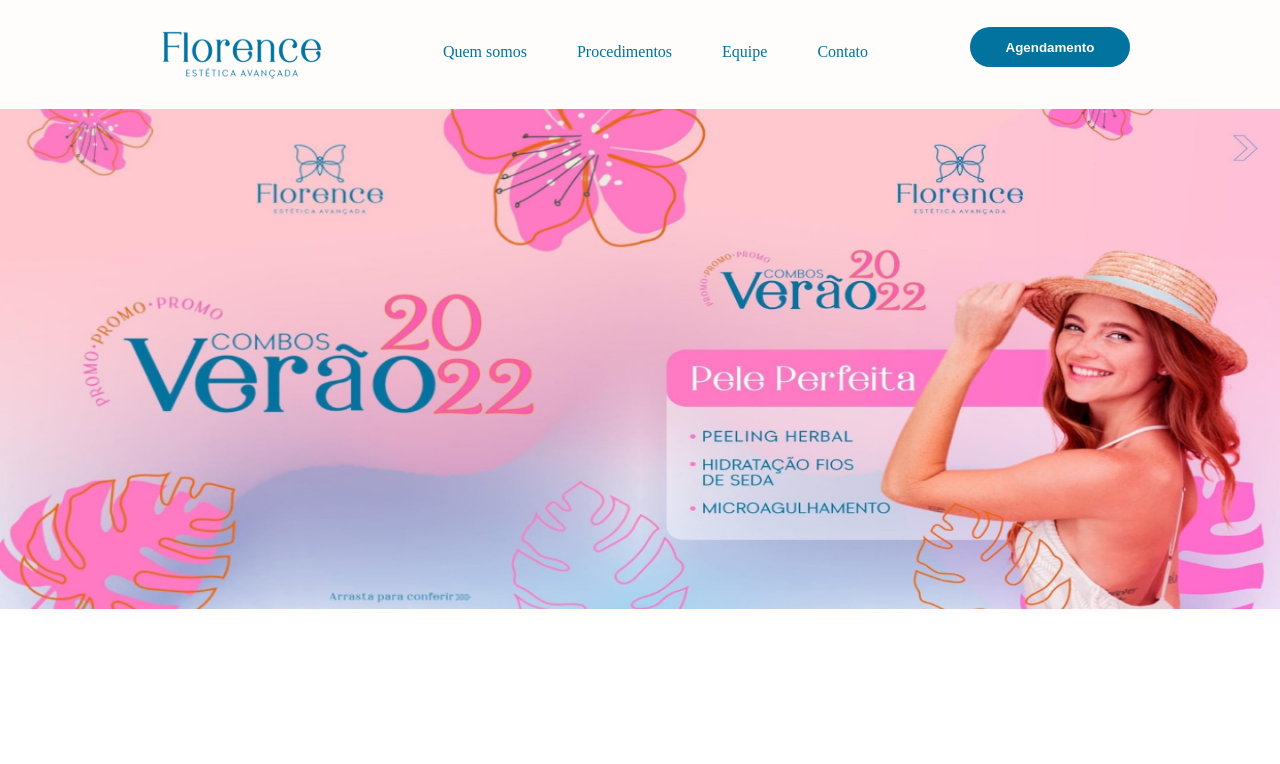
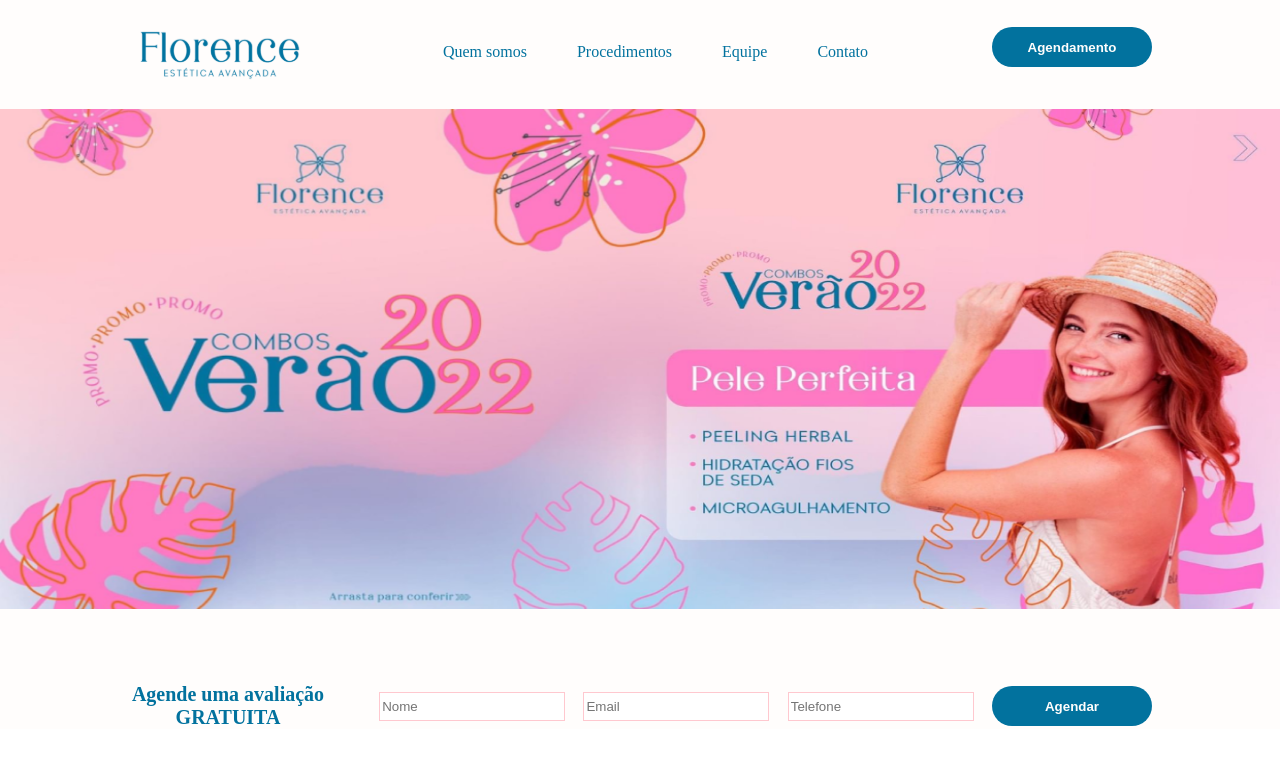
Before and after one commit to DiegoRamosGomes/florence-web, a Vue app: page / in a window 1280 px wide. Shown: the top 764 px of the page. Built offline with nearby package versions, Linux system fonts and the light colour scheme.

Commit message:
feat - adicionado formulário de contato na home embaixo do banner

```diff
--- a/src/App.vue
+++ b/src/App.vue
@@ -1,7 +1,10 @@
 <template>
   <div id="app">
     <Header/>
-    <Banner />
+    <Banner/>
+    <section class="content">
+      <ContactForm/>
+    </section>
   </div>
 </template>
 
@@ -9,10 +12,12 @@
 
 import Header from "@/components/Header/Header";
 import Banner from "@/components/Banner/Banner";
+import ContactForm from "@/components/Home/ContactForm";
 
 export default {
   name: 'App',
   components: {
+    ContactForm,
     Banner,
     Header
   }
@@ -29,4 +34,17 @@ body {
 #app {
   background-color: $white;
 }
+
+.content {
+  margin: 0 $default-side-sizing;
+}
+
+button, .btn {
+  height: 40px;
+  border-radius: 50px;
+  background-color: $blue;
+  border: none;
+  color: $white;
+  font-weight: bold;
+}
 </style>
--- a/src/assets/styles/variables.scss
+++ b/src/assets/styles/variables.scss
@@ -6,4 +6,7 @@ $light_pink: #FFECEC;
 $white: #FFFDFC;
 
 //espaçamentos
-$default-side-sizing: 150px;
+$default-side-sizing: 10%;
+
+//tamanhos
+$input_height: 25px
--- /dev/null
+++ b/src/components/Form/InlineForm.vue
@@ -0,0 +1,45 @@
+<template>
+  <form :action="this.href" class="component-inline-form">
+    <slot/>
+  </form>
+</template>
+
+<script>
+export default {
+  name: "InlineForm",
+  props: {
+    href: {
+      type: String,
+      required: true,
+    }
+  },
+  components: {}
+
+}
+</script>
+
+<style lang="scss">
+@import "src/assets/styles/variables";
+
+.component-inline-form {
+  display: flex;
+  justify-content: space-between;
+  align-items: center;
+  width: 100%;
+
+  input {
+    height: $input_height;
+    width: 30%;
+    max-width: 180px;
+    border: 1px solid $primary_pink;
+
+    &:focus-visible {
+      outline: none;
+    }
+  }
+
+  button {
+    width: 160px;
+  }
+}
+</style>
--- a/src/components/Header/HeaderAction.vue
+++ b/src/components/Header/HeaderAction.vue
@@ -12,12 +12,6 @@ export default {
   @import "src/assets/styles/variables";
 
   .component-header-action {
-    height: 40px;
-    border-radius: 50px;
     width: 160px;
-    background-color: $blue;
-    border: none;
-    color: $white;
-    font-weight: bold;
   }
 </style>
--- /dev/null
+++ b/src/components/Home/ContactForm.vue
@@ -0,0 +1,45 @@
+<template>
+  <div class="component-contact-form">
+    <div class="component-contact-form__title">
+      <h2>Agende uma avaliação</h2>
+      <h3>GRATUITA</h3>
+    </div>
+    <InlineForm href="#">
+      <input type="text" placeholder="Nome">
+      <input type="text" placeholder="Email">
+      <input type="text" placeholder="Telefone">
+      <button type="submit">Agendar</button>
+    </InlineForm>
+  </div>
+</template>
+
+<script>
+import InlineForm from "@/components/Form/InlineForm";
+
+export default {
+  name: "ContactForm",
+  components: {InlineForm}
+}
+</script>
+
+<style lang="scss" scoped>
+  @import "src/assets/styles/variables";
+
+  .component-contact-form {
+    display: flex;
+    margin: 70px 0;
+
+    &__title {
+      margin-right: 5%;
+
+      h2, h3 {
+        font-size: 1.25rem;
+        margin: 0;
+        text-align: center;
+        color: $blue;
+        width: 200px;
+
+      }
+    }
+  }
+</style>
```
